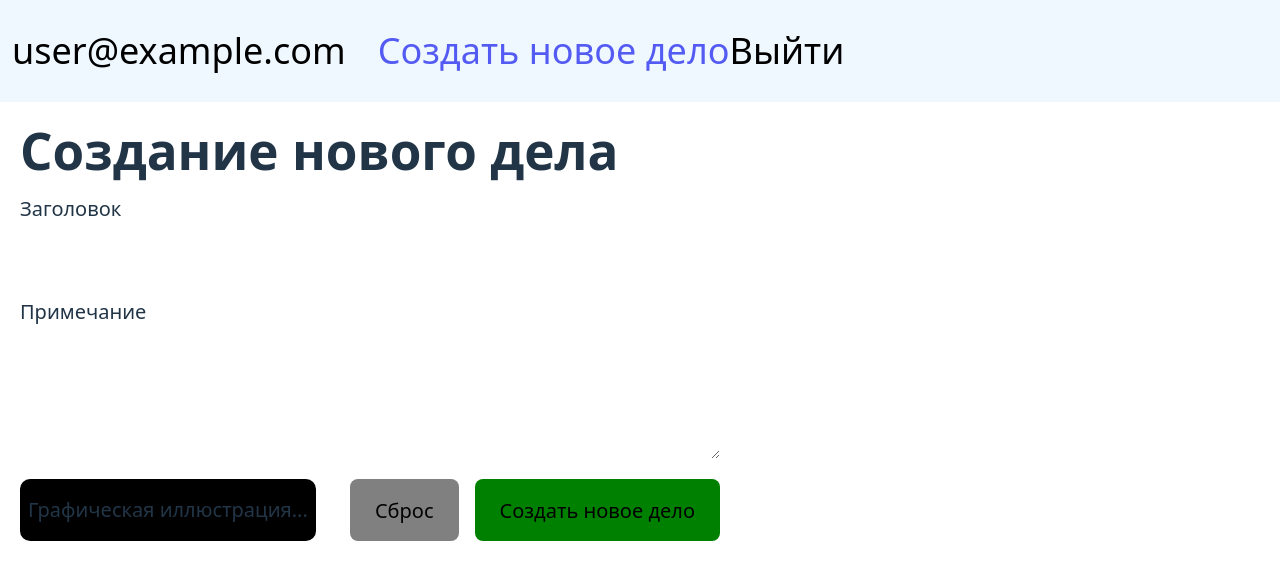
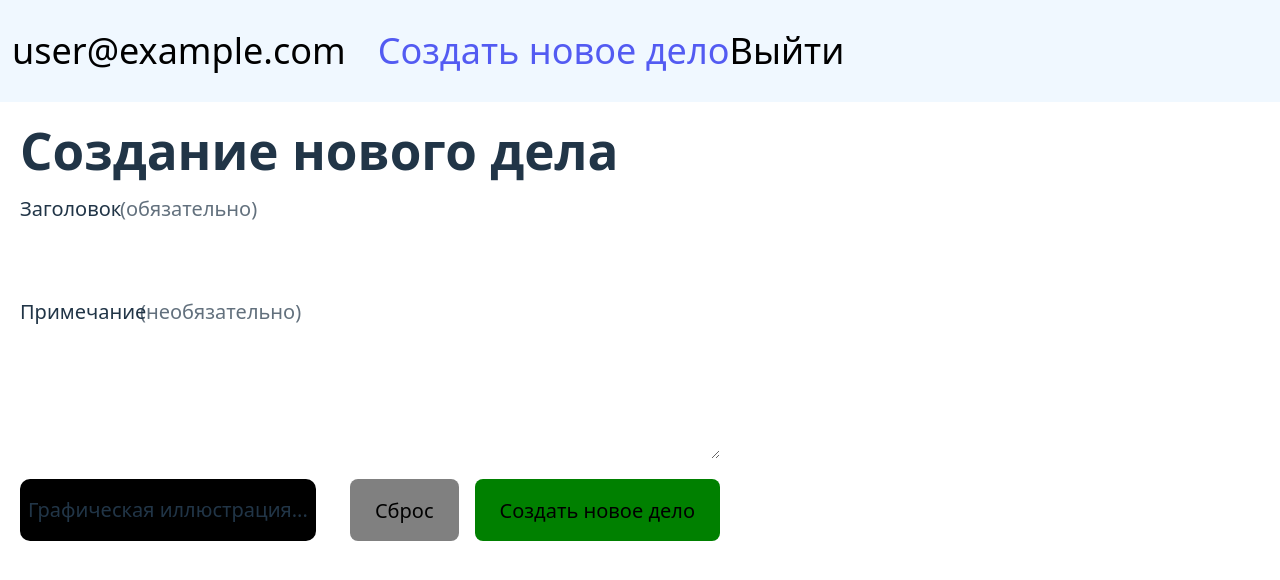
Before and after one commit to arseniykv777/my-todos, a React (Vite) app: page /add in a window 1280 px wide. Shown: the top 580 px of the page. Built offline with nearby package versions, Linux system fonts and the light colour scheme; no server answers; the database is empty; sample sign-in values are in the browser's storage.

Commit message:
add todoAdd validate

```diff
--- a/src/Todo/TodoAdd.css
+++ b/src/Todo/TodoAdd.css
@@ -57,3 +57,20 @@ input, textarea {
 .form__buttons button:last-child {
   background-color: green;
 }
+
+.secondary-text {
+  position: absolute;
+  left: 120px;
+  opacity: 0.7;
+}
+
+.bigSecondary {
+  left: 140px;
+}
+
+.errorText {
+  margin: 0;
+  color: red;
+  font-weight: 300;
+  font-size: 16px;
+}
--- a/src/Todo/TodoAdd.jsx
+++ b/src/Todo/TodoAdd.jsx
@@ -12,6 +12,16 @@ function TodoAdd(props) {
   const [image, setImage] = useState("");
 
   const [redirect, setRedirect] = useState(false);
+  const [errorTitle, setErrorTitle] = useState("");
+
+  const validate = () => {
+    if (!title) {
+      setErrorTitle("Заголовок не указан");
+      return false;
+    }
+
+    return true;
+  };
 
   useEffect(() => {
     if (!currentUser) {
@@ -35,7 +45,7 @@ function TodoAdd(props) {
 
   const handleFormSubmit = async (evt) => {
     evt.preventDefault();
-
+    if (validate()) {
       const date = new Date();
 
       const deed = {
@@ -49,9 +59,8 @@ function TodoAdd(props) {
       const addedDeed = await add(currentUser, deed);
       addTodo(addedDeed);
       setRedirect(true);
+    }
   };
-
-  console.log(currentUser);
 
   if (redirect) {
     return <Navigate to="/" />;
@@ -62,11 +71,12 @@ function TodoAdd(props) {
       <h1>Создание нового дела</h1>
       <form onSubmit={handleFormSubmit} encType="multipart/form-data">
         <label>
-          Заголовок
+          Заголовок<span className="secondary-text">(обязательно)</span>
           <input type="text" value={title} onChange={handleTitleChange} />
         </label>
+        {errorTitle && <p className="errorText">{errorTitle}</p>}
         <label>
-          Примечание
+          Примечание<span className="secondary-text bigSecondary">(необязательно)</span>
           <textarea value={desc} onChange={handleDescChange}></textarea>
         </label>
 
```
Lines whose indentation alone changed are shown as unchanged.
